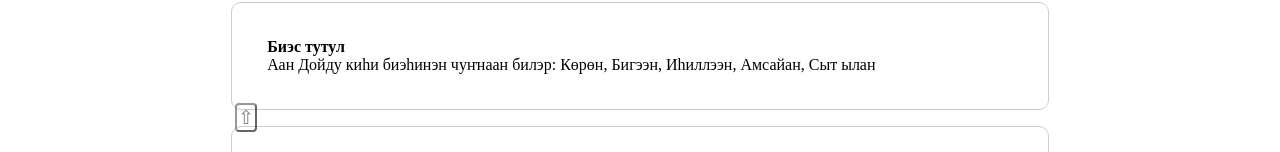
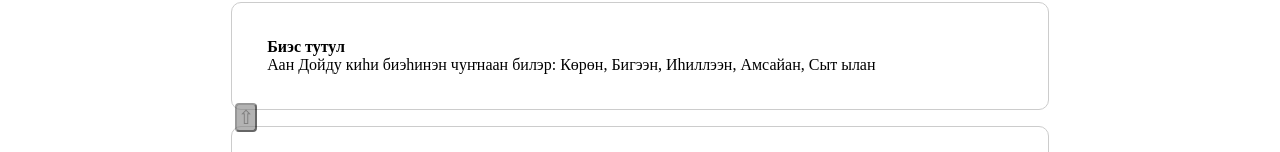
Before and after one commit to sakharun/dorgoon, a React (Create React App) app: page / in a window 1280 px wide. Both pictures are taken after a click on the button "Өйдөбүллэр". Shown: the part 648-800 px from the top of the page. Built offline with nearby package versions, Linux system fonts and the light colour scheme.

Commit message:
change color gray scroll

```diff
--- a/src/components/Teaching/Teaching.css
+++ b/src/components/Teaching/Teaching.css
@@ -2,7 +2,7 @@
   text-decoration: none;
   position: fixed;
 
-  background: var(--gray-dark);
+  background: gray;
   color: rgb(41, 40, 40);
   font-size: 1.2rem;
   opacity: 0.6;
--- a/src/data.js
+++ b/src/data.js
@@ -86,7 +86,7 @@ export const ways = [
   {
     title: "До",
     description:
-      "До - аҕыс таһымыттан алын таһыма (иитэ-саҕата), саҥа үрдүк тарымҥа тахсы бэлиэтэ.",
+      "До - аҕыс таһымыттан алын уонна үрдүк таһыма (иитэ-саҕата), саҥа үрдүк тарымҥа тахсы бэлиэтэ.",
   },
 
   {
```
